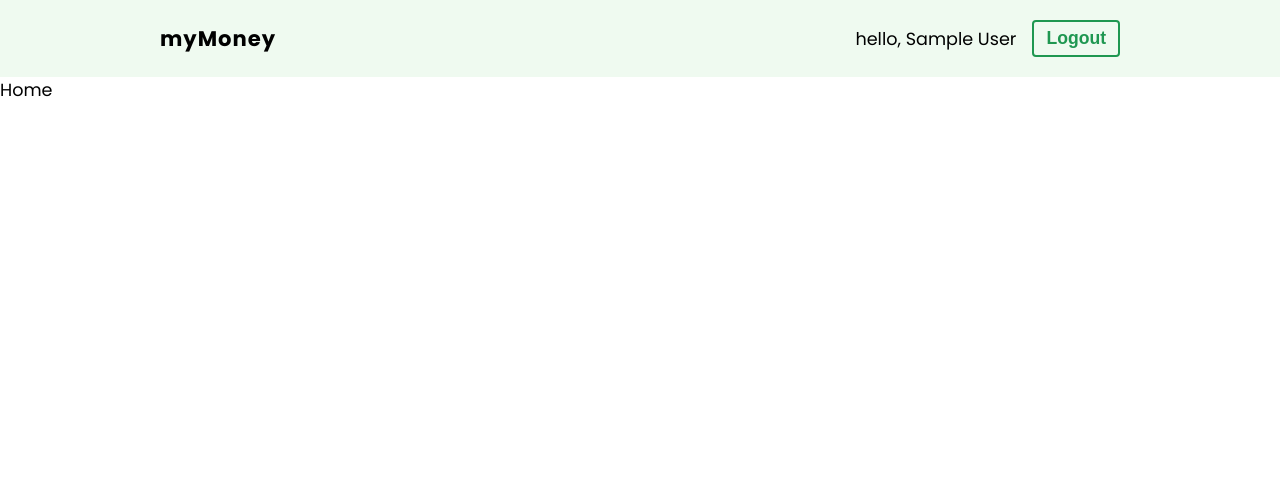
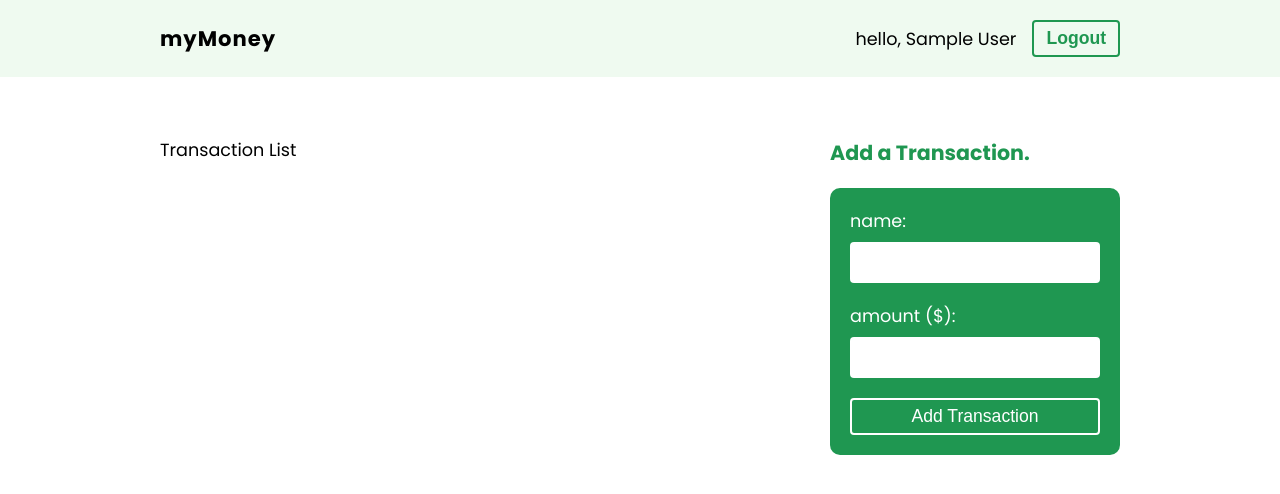
Before and after one commit to minugrammer0725/finance-tracker-app, a React (Create React App) app: page / in a window 1280 px wide. Shown: the top 494 px of the page. Built offline with nearby package versions, Linux system fonts and the light colour scheme; no server answers; sample sign-in values are in the browser's storage.

Commit message:
transaciton form boilerplate

```diff
--- a/src/pages/home/Home.js
+++ b/src/pages/home/Home.js
@@ -1,7 +1,15 @@
 import styles from "./Home.module.css";
+import TransactionForm from "./TransactionForm";
 
 const Home = () => {
-  return <div>Home</div>;
+  return (
+    <div className={styles.container}>
+      <div className={styles.content}>Transaction List</div>
+      <div className={styles.sidebar}>
+        <TransactionForm />
+      </div>
+    </div>
+  );
 };
 
 export default Home;
--- a/src/pages/home/Home.module.css
+++ b/src/pages/home/Home.module.css
@@ -0,0 +1,56 @@
+.container {
+  display: grid;
+  grid-template-columns: 2fr 1fr;
+  max-width: 960px;
+  margin: 60px auto;
+}
+.content {
+  padding-right: 30px;
+}
+.sidebar {
+  padding-left: 30px;
+}
+.sidebar form {
+  padding: 20px;
+  background: #1f9751;
+  border-radius: 10px;
+}
+.sidebar input,
+.sidebar select {
+  display: block;
+  width: 100%;
+  padding: 10px;
+  margin-top: 8px;
+  box-sizing: border-box;
+  border: 0;
+  border-radius: 4px;
+  color: #555;
+  font-size: 1em;
+}
+.sidebar label {
+  margin: 0 auto 20px;
+  display: block;
+  color: #fff;
+}
+.sidebar button {
+  color: #fff;
+  border: 2px solid #fff;
+  padding: 6px 12px;
+  background-color: transparent;
+  font-size: 1em;
+  border-radius: 4px;
+  cursor: pointer;
+  display: block;
+  width: 100%;
+}
+.sidebar h3 {
+  color: #1f9751;
+  margin-bottom: 20px;
+}
+.sidebar aside {
+  margin-top: 40px;
+  color: #555;
+}
+.sidebar aside li {
+  margin: 10px;
+}
--- /dev/null
+++ b/src/pages/home/TransactionForm.js
@@ -0,0 +1,41 @@
+import { useState } from "react";
+
+const TransactionForm = () => {
+  const [name, setName] = useState("");
+  const [amount, setAmount] = useState("");
+
+  const handleSubmit = (e) => {
+    e.preventDefault();
+    // save transaction to firestore database.
+    console.log(name, amount);
+  };
+
+  return (
+    <>
+      <h3>Add a Transaction.</h3>
+      <form onSubmit={handleSubmit}>
+        <label>
+          <span>name:</span>
+          <input
+            type="text"
+            value={name}
+            required
+            onChange={(e) => setName(e.target.value)}
+          />
+        </label>
+        <label>
+          <span>amount ($):</span>
+          <input
+            type="number"
+            value={amount}
+            required
+            onChange={(e) => setAmount(e.target.value)}
+          />
+        </label>
+        <button>Add Transaction</button>
+      </form>
+    </>
+  );
+};
+
+export default TransactionForm;
```
Also changed, not shown: src/hooks/useFirestore.js (added, +37 -0 lines).
